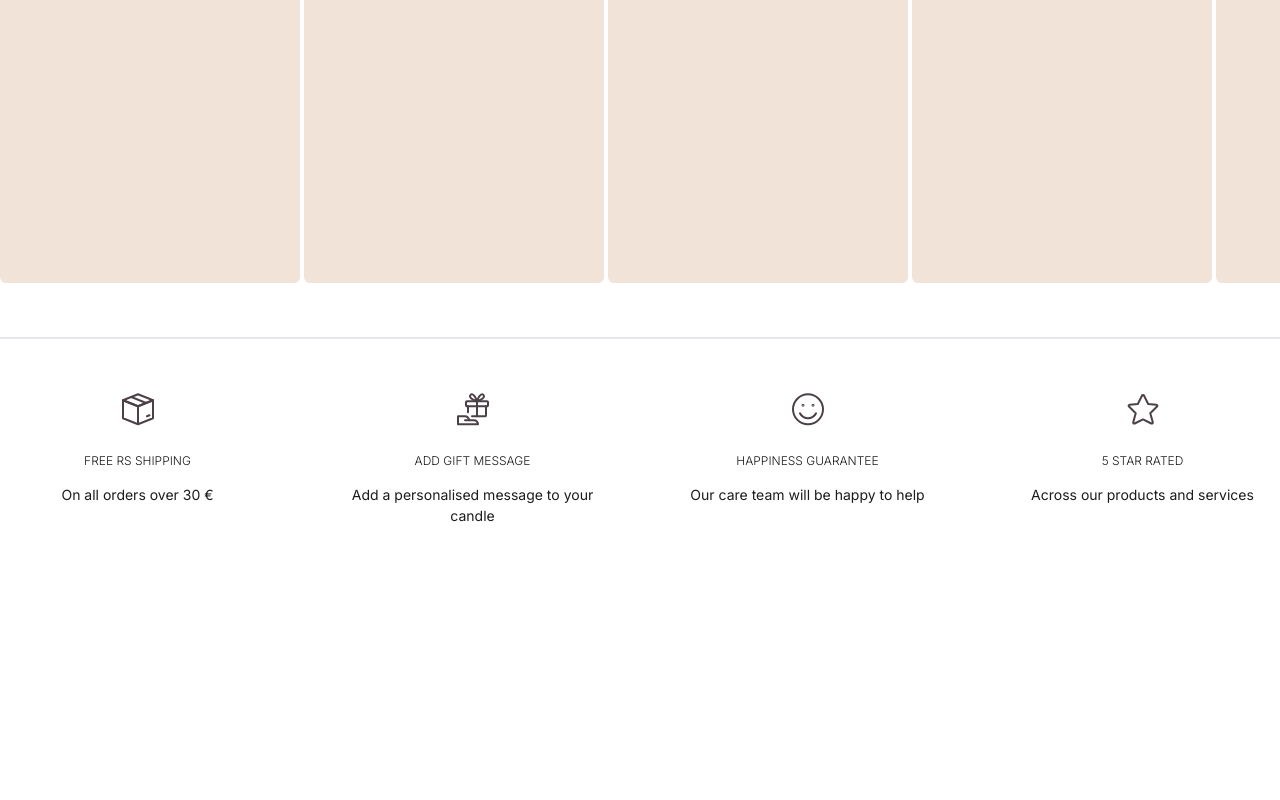
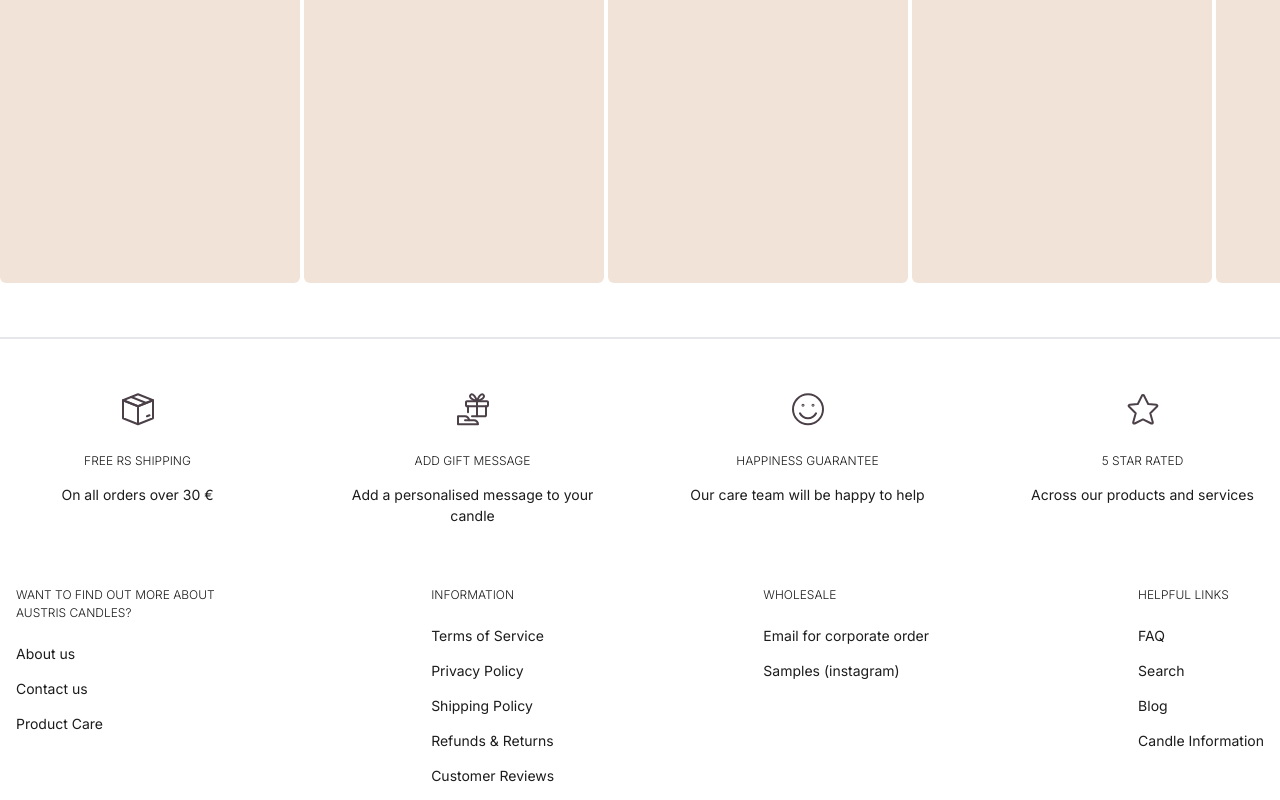
Before and after one commit to iamlykke/austris-app, a Next.js app: page / in a window 1280 px wide. Shown: the part 1634-2434 px from the top of the page. Before the commit the page ends 2220 px from the top, so only its background shows below. Built offline with nearby package versions, Linux system fonts and the light colour scheme.

Commit message:
add footer and fix services grid

```diff
--- a/src/app/layout.tsx
+++ b/src/app/layout.tsx
@@ -2,6 +2,7 @@ import type { Metadata } from 'next'
 import { Inter } from 'next/font/google'
 import { Header } from '@/components/Header'
 import './globals.css'
+import { Footer } from '@/components/Footer'
 
 const inter = Inter({
     variable: '--font-inter',
@@ -23,6 +24,7 @@ export default function RootLayout({
             <body className={`${inter.variable} antialiased`}>
                 <Header />
                 <main className="flex flex-col min-h-screen">{children}</main>
+                <Footer />
             </body>
         </html>
     )
--- /dev/null
+++ b/src/components/Footer.tsx
@@ -0,0 +1,67 @@
+import Link from 'next/link'
+
+interface IFooterRow {
+    id: string
+    title: string
+    isTitle: boolean
+    href?: string
+}
+
+type IFooterData = IFooterRow[][]
+
+const footerData: IFooterData = [
+    [
+        { id: 'first_1', title: 'Want to find out more about austris candles?', isTitle: true },
+        { id: 'first_2', title: 'About us', href: '#', isTitle: false },
+        { id: 'first_3', title: 'Contact us', href: '#', isTitle: false },
+        { id: 'first_4', title: 'Product Care', href: '#', isTitle: false },
+    ],
+    [
+        { id: 'second_1', title: 'Information', isTitle: true },
+        { id: 'second_2', title: 'Terms of Service', href: '#', isTitle: false },
+        { id: 'second_3', title: 'Privacy Policy', href: '#', isTitle: false },
+        { id: 'second_4', title: 'Shipping Policy', href: '#', isTitle: false },
+        { id: 'second_5', title: 'Refunds & Returns', href: '#', isTitle: false },
+        { id: 'second_6', title: 'Customer Reviews', href: '#', isTitle: false },
+    ],
+    [
+        { id: 'third_1', title: 'Wholesale', isTitle: true },
+        { id: 'third_2', title: 'Email for corporate order', href: '#', isTitle: false },
+        { id: 'third_3', title: 'Samples (instagram)', href: '#', isTitle: false },
+    ],
+    [
+        { id: 'fourth_1', title: 'Helpful Links', isTitle: true },
+        { id: 'fourth_2', title: 'FAQ', href: '#', isTitle: false },
+        { id: 'fourth_3', title: 'Search', href: '#', isTitle: false },
+        { id: 'fourth_4', title: 'Blog', href: '#', isTitle: false },
+        { id: 'fourth_5', title: 'Candle Information', href: '#', isTitle: false },
+    ],
+]
+
+const FooterColumn: React.FC<{ items: (typeof footerData)[0] }> = ({ items }) => (
+    <div className="flex flex-col items-start w-fit">
+        {items.map((item) =>
+            item.isTitle ? (
+                <p key={item.id} className="uppercase font-[300] text-[12px] mb-[21px] max-w-[206px]">
+                    {item.title}
+                </p>
+            ) : (
+                <Link key={item.id} href={item.href!} className="font-[400] text-[14px] mb-[14px]">
+                    {item.title}
+                </Link>
+            )
+        )}
+    </div>
+)
+
+export const Footer: React.FC = () => {
+    return (
+        <div className="w-full flex flex-col container mx-auto px-4">
+            <div className="grid grid-cols-2 w-full gap-5 justify-between items-start sm:flex">
+                {footerData.map((column, index) => (
+                    <FooterColumn key={index} items={column} />
+                ))}
+            </div>
+        </div>
+    )
+}
--- a/src/components/ui/Services.tsx
+++ b/src/components/ui/Services.tsx
@@ -30,7 +30,7 @@ export const Services: React.FC = () => {
         },
     ]
     return (
-        <div className="flex flex-col gap-[60px] container mx-auto mb-[60px] items-start sm:flex-row">
+        <div className="flex flex-col gap-[60px] container mx-auto mb-[60px] items-center justify-center sm:items-start sm:flex-row">
             {servicesList.map((service) => {
                 return (
                     <div className="flex flex-col text-center items-center w-[300px]" key={service.id}>
```
